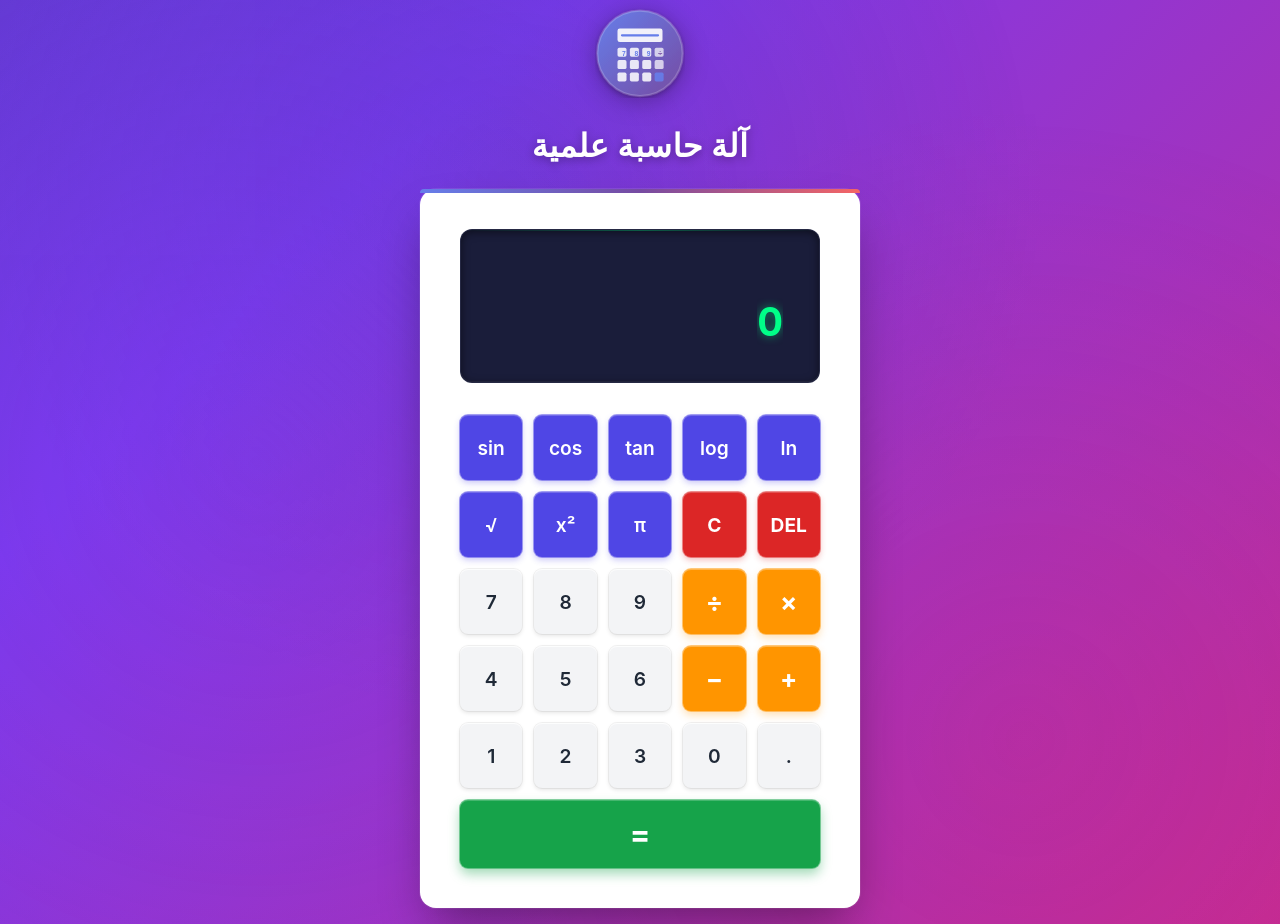
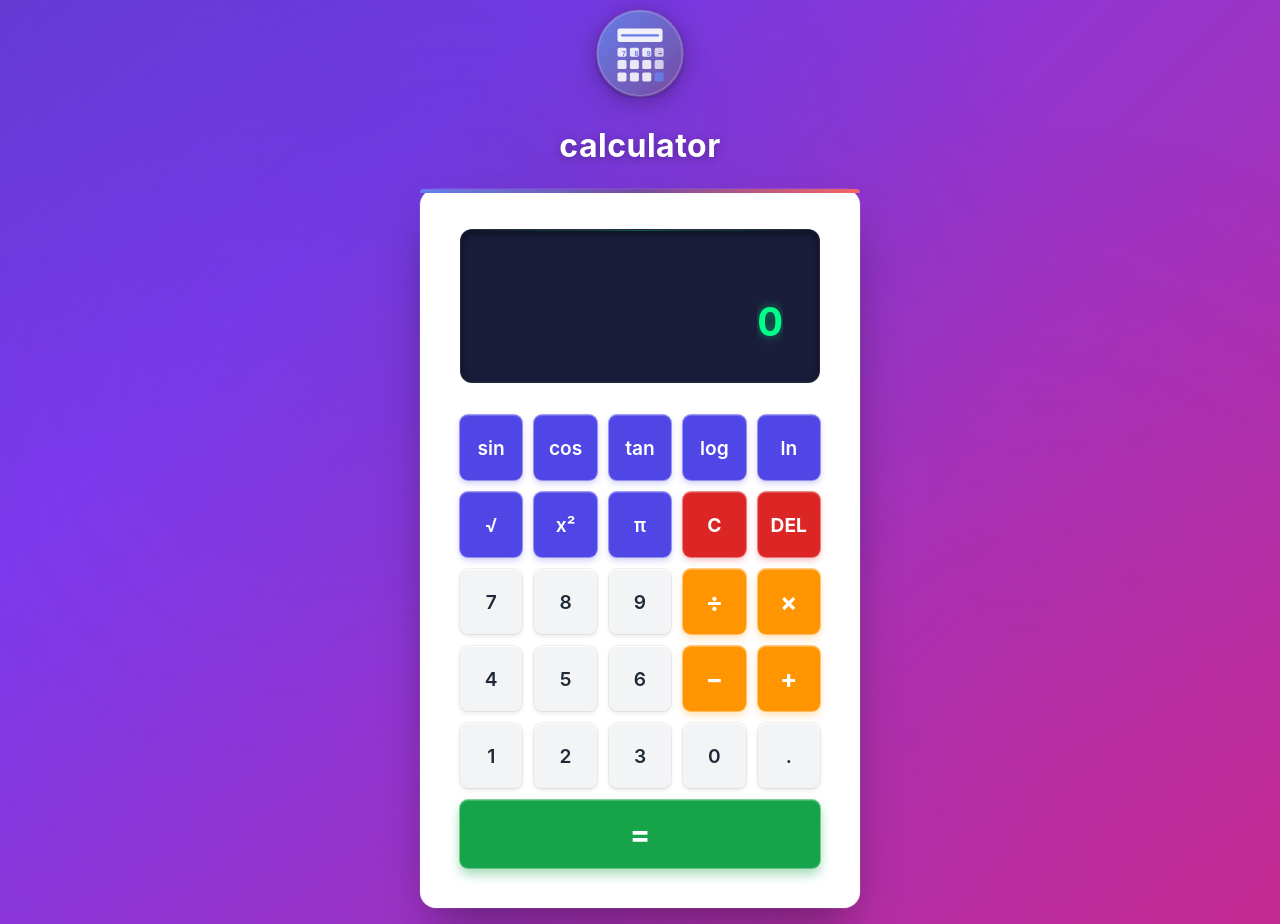
Before and after one commit to houacheilyes2547-eng/calculator, a plain HTML site: page index.html in a window 1280 px wide. Drawn offline with Linux system fonts and the light colour scheme.

Commit message:
Add files via upload

```diff
--- a/index.html
+++ b/index.html
@@ -3,7 +3,7 @@
 <head>
     <meta charset="UTF-8">
     <meta name="viewport" content="width=device-width, initial-scale=1.0">
-    <title>Scientific Calculator</title>
+    <title>calculator</title>
     <link rel="stylesheet" href="style.css">
 </head>
 <body>
@@ -11,7 +11,7 @@
         <!-- Logo and Title -->
         <div class="calculator-header">
             <img src="logo.svg" alt="Scientific Calculator Logo" class="calculator-logo">
-            <h1 class="calculator-title">آلة حاسبة علمية</h1>
+            <h1 class="calculator-title">calculator</h1>
         </div>
 
         <div class="calculator">
```
